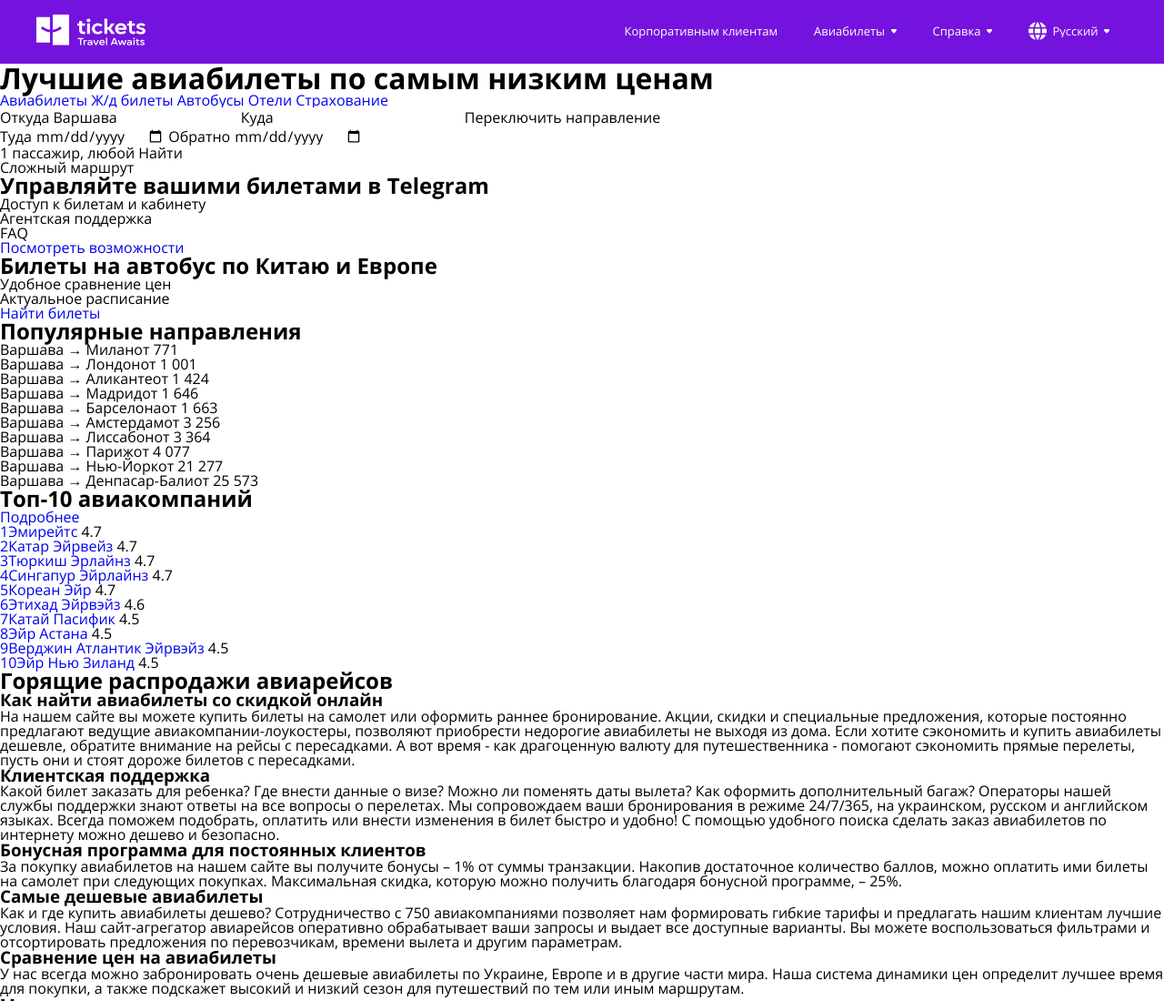
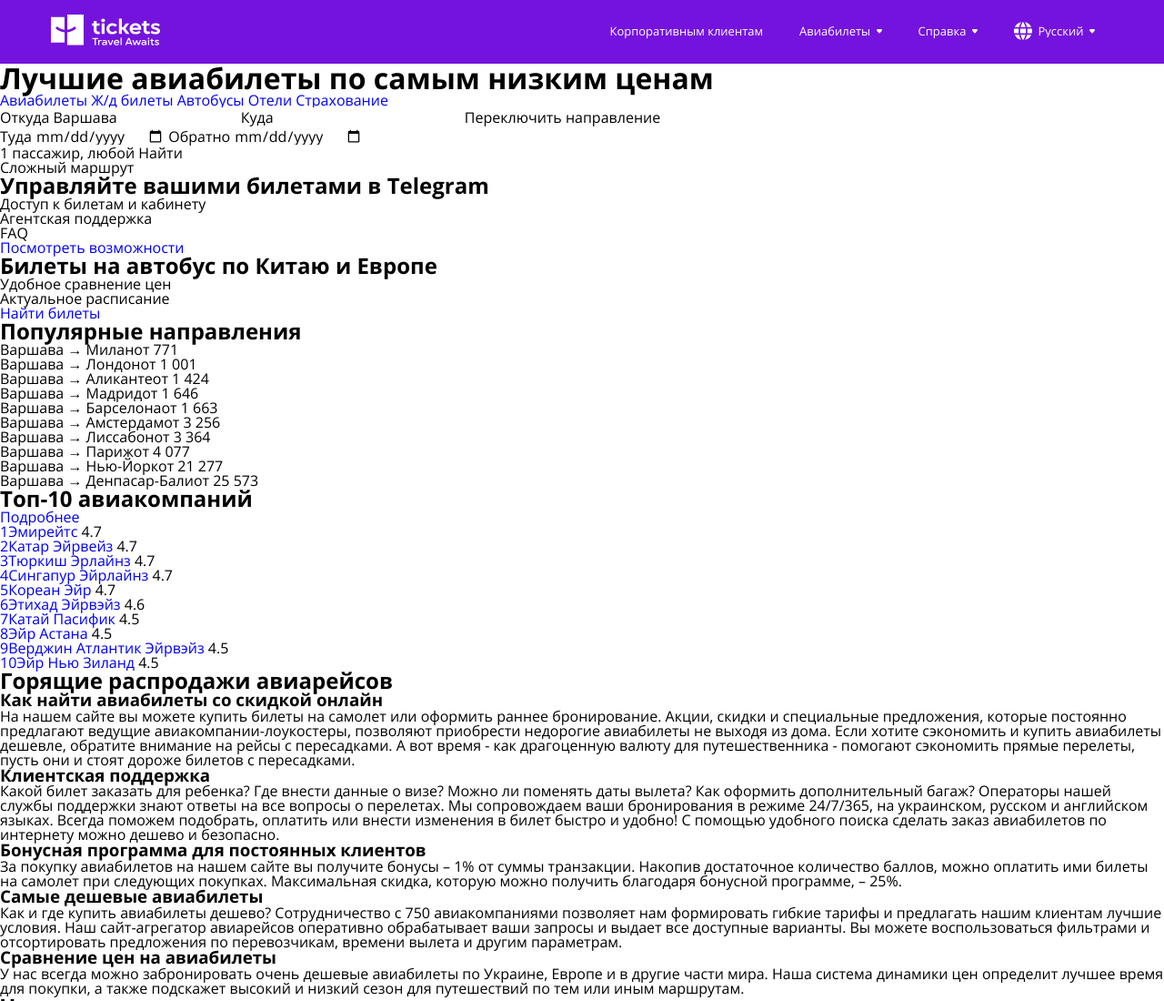
Before and after one commit to anat01ium/airline-tickets, a plain HTML site: page index.html in a window 1280 px wide. Shown: the top 1100 px of the page at 91% size. Drawn offline with Linux system fonts and the light colour scheme.

Commit message:
style: add padding to page container

```diff
--- a/css/main.css
+++ b/css/main.css
@@ -32,6 +32,7 @@
 .container {
 	max-width: 1200px;
 	margin: 0 auto;
+	padding: 0 1.6rem;
 }
 
 .header {
```
